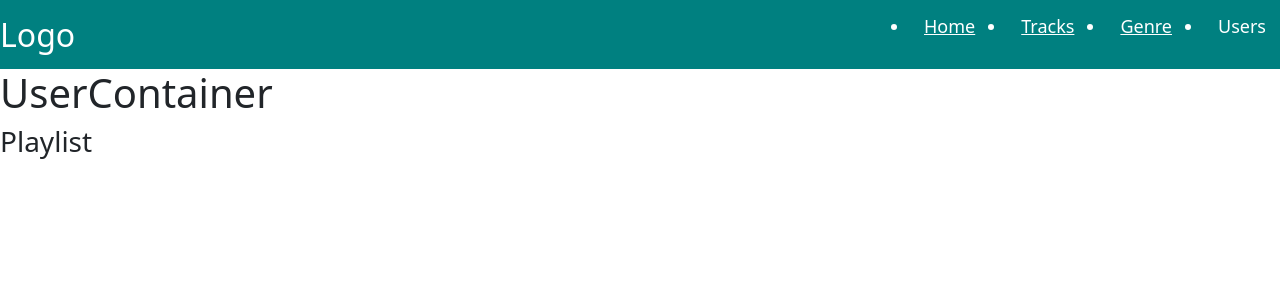
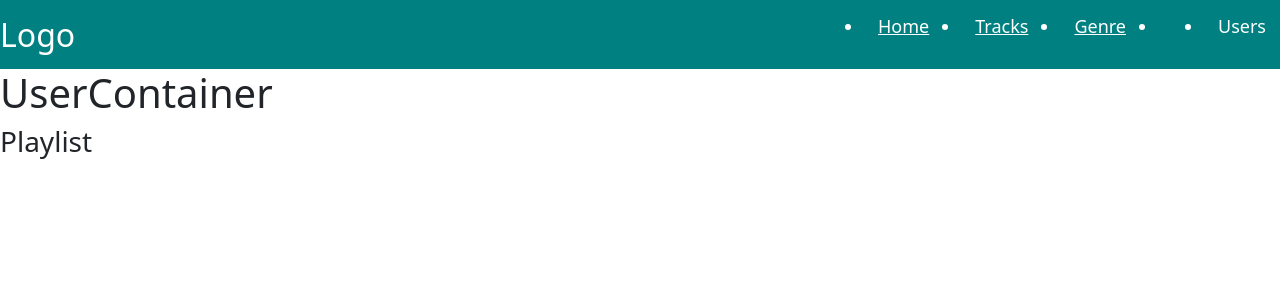
Before and after one commit to bendesousa/frontend_project_group4, a React (Create React App) app: page /playlist in a window 1280 px wide. Shown: the top 300 px of the page. Built offline with nearby package versions, Linux system fonts and the light colour scheme; no server answers.

Commit message:
adjust trackContainer

```diff
--- a/src/App.css
+++ b/src/App.css
@@ -1,5 +1,4 @@
 /* Nav bar Styleing*/
- /* NAVBAR STYLING STARTS */
 .navbar {
   display: flex;
   align-items: center;
@@ -29,15 +28,14 @@
  .menu li {
   padding: 5px 14px;
  }
-
- /* DROPDOWN MENU */
+ /* DROPDOWN  */
  .current_trent {
   position: relative;
  }
  .dropdown {
   background-color: rgb(1, 139, 139);
   padding: 1em 0;
-  position: absolute; /*WITH RESPECT TO PARENT*/
+  position: absolute;
   display: none;
   border-radius: 8px;
   top: 35px;
--- a/src/containers/TrackContainer.js
+++ b/src/containers/TrackContainer.js
@@ -44,7 +44,7 @@ const TrackContainer = () => {
                     <li><Link to='/'>Home</Link></li>
                     <li><Link to='/tracks'>Tracks</Link></li>
                     <li><Link to='/tracks/genre'>Genre</Link></li>
-
+                    <li>
                     <div className="dropdown">
                     <Dropdown>
                         <Dropdown.Toggle variant="success">
@@ -63,6 +63,8 @@ const TrackContainer = () => {
                         </Dropdown.Menu>
                     </Dropdown>
                     </div>
+                    </li>
+
 
 
                     {/* <li><Link to='/playlist'>Playlist </Link></li> // Playlist by ID */}
```
